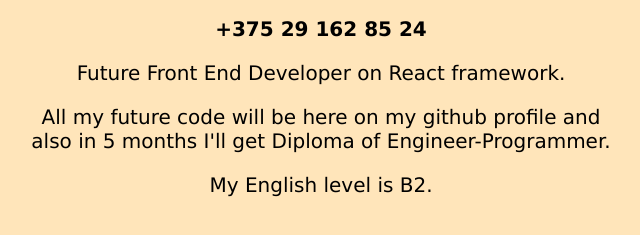
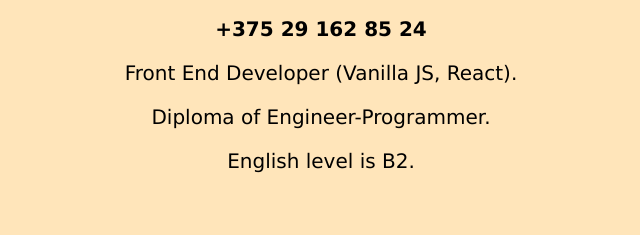
Before and after one commit to RykeVl/rsschool-cv, a plain HTML site: page index.html in a window 1280 px wide. Shown: the part 433-668 px from the top of the page, without its empty margins (319-959 px from the left). Drawn offline with Linux system fonts and the light colour scheme.

Commit message:
docs: update cd for 2021

```diff
--- a/index.html
+++ b/index.html
@@ -1,11 +1,13 @@
 <!DOCTYPE html>
 <html lang="en">
+
 <head>
     <meta charset="UTF-8">
     <meta name="viewport" content="width=device-width, initial-scale=1.0">
     <link rel="stylesheet" href="main.css">
     <title>HTML & CSS & GIT</title>
 </head>
+
 <body>
     <div class="center">
         <h1>Dmitry Kulbeda</h1>
@@ -21,18 +23,19 @@
             </p>
 
             <p class="skills">
-                Future Front End Developer on React framework.
+                Front End Developer (Vanilla JS, React).
             </p>
 
             <p class="education">
-                All my future code will be here on my github profile and also in 5 months I'll get Diploma of Engineer-Programmer.
+                Diploma of Engineer-Programmer.
             </p>
 
             <p class="english">
-                My English level is B2.
+                English level is B2.
             </p>
         </article>
     </div>
 
 </body>
+
 </html>
--- a/main.css
+++ b/main.css
@@ -21,3 +21,7 @@
 a {
     color: coral;
 }
+
+a:hover {
+    color: tomato;
+}
```
